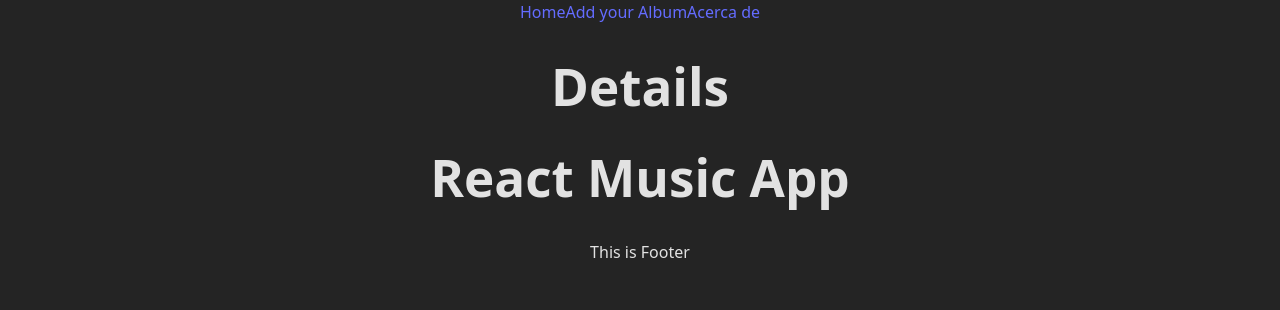
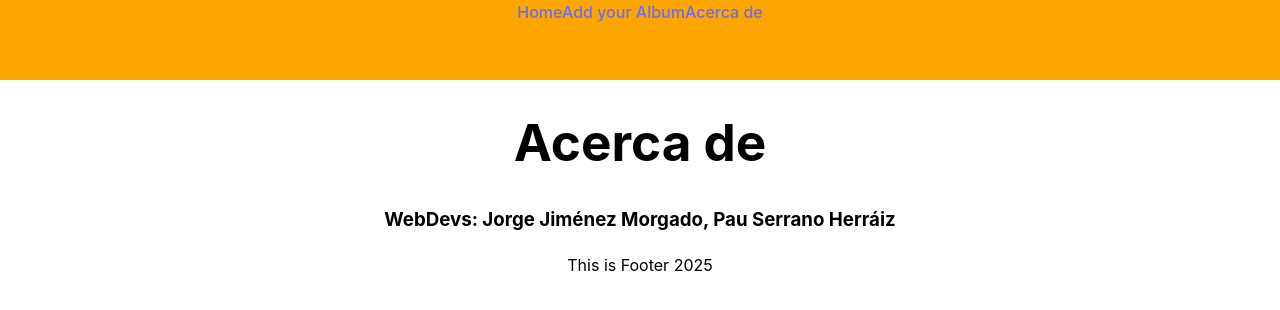
Before and after one commit to Music-App-Developers/react-music-app, a React (Vite) app: page /acercade in a window 1280 px wide. Shown: the top 310 px of the page. Built offline with nearby package versions, Linux system fonts and the light colour scheme.

Commit message:
add mantine

```diff
--- a/package.json
+++ b/package.json
@@ -10,6 +10,8 @@
     "preview": "vite preview"
   },
   "dependencies": {
+    "@mantine/core": "^8.3.10",
+    "@mantine/hooks": "^8.3.10",
     "react": "^19.2.0",
     "react-dom": "^19.2.0",
     "react-router-dom": "^7.10.1"
--- a/src/App.jsx
+++ b/src/App.jsx
@@ -21,9 +21,6 @@ function App() {
       </Routes>
 
 
-      <h1>React Music App</h1>
-
-
       <footer>
         <Footer />
       </footer>
--- a/src/index.css
+++ b/src/index.css
@@ -23,8 +23,10 @@ a:hover {
 }
 
 body {
+  width: 100%;
+  height: 100vh;
   margin: 0;
- text-align: center;
+  text-align: center;
 }
 
 h1 {
@@ -50,3 +52,9 @@ button:focus,
 button:focus-visible {
   outline: 4px auto -webkit-focus-ring-color;
 }
+
+.navBar {
+  width: 100%;
+  height: 10vh;
+  background-color: orange;
+}
--- a/src/main.jsx
+++ b/src/main.jsx
@@ -3,12 +3,16 @@ import { createRoot } from 'react-dom/client'
 import './index.css'
 import App from './App.jsx'
 import { BrowserRouter } from 'react-router-dom'
+import '@mantine/core/styles.css'
+import { MantineProvider } from '@mantine/core'
 
 createRoot(document.getElementById('root')).render(
 
   <StrictMode>
     <BrowserRouter>
+    <MantineProvider>
     <App />
+    </MantineProvider>
     </BrowserRouter>
   </StrictMode>,
 )
--- a/src/pages/AcercaDe.jsx
+++ b/src/pages/AcercaDe.jsx
@@ -1,6 +1,9 @@
 function AcerdaDe() {
     return (
-        <h1>Details</h1>
+        <>
+        <h1>Acerca de</h1>
+        <h3>WebDevs: Jorge Jiménez Morgado, Pau Serrano Herráiz</h3>
+        </>
     )
 }
 export default AcerdaDe
--- a/src/pages/Footer.jsx
+++ b/src/pages/Footer.jsx
@@ -1,6 +1,6 @@
 function Footer () {
     return (
-        <p>This is Footer</p>
+        <p>This is Footer 2025</p>
     )
 }
 export default Footer
--- a/src/pages/NavBar.jsx
+++ b/src/pages/NavBar.jsx
@@ -2,7 +2,7 @@ import { NavLink } from "react-router-dom"
 
 function NavBar () {
     return (
-        <nav>
+        <nav className="navBar">
         <NavLink to = "/">Home</NavLink>
         <NavLink to = "/newalbum">Add your Album</NavLink>
         <NavLink to = "/acercade">Acerca de</NavLink>
```
Also changed, not shown: 1 other file (tests, documents, lock files or other folders).
